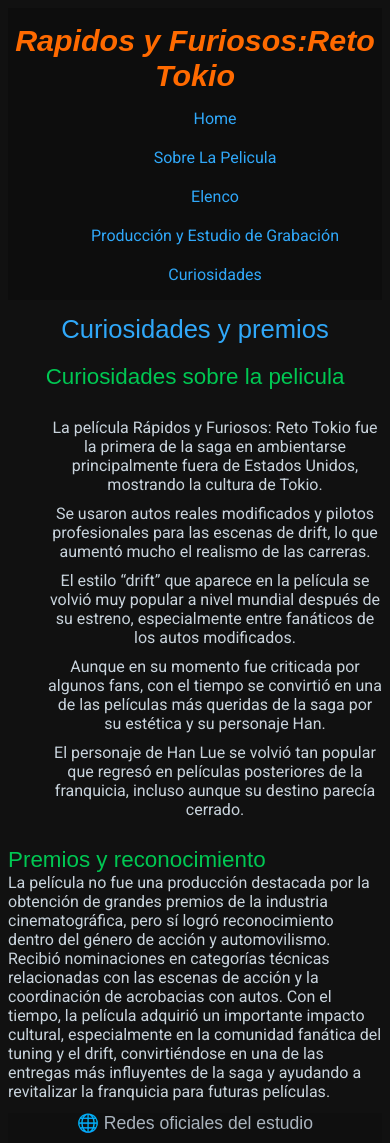
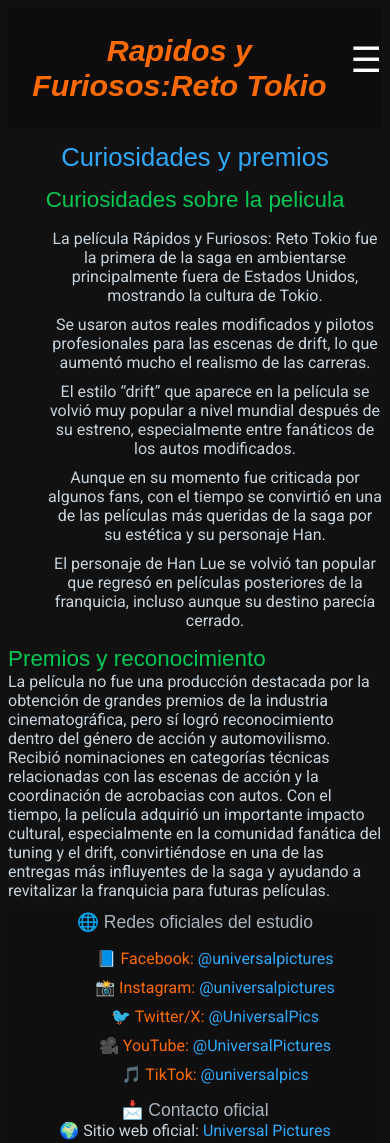
Before and after one commit to Juani-rgb/Pagina-webTP2, a plain HTML site: page contenidos/curiosidades.html in a window 390 px wide. Shown: the top 1143 px of the page. Drawn offline with Linux system fonts and the light colour scheme; a web font is replaced by a local one.

Commit message:
implementacion menu hamburguesa en mobile

```diff
--- a/contenidos/curiosidades.html
+++ b/contenidos/curiosidades.html
@@ -31,8 +31,20 @@
 <body>
 
     <header>
+
+                <input type="checkbox" id="menu">
+
+        <div  class="cabecera-celu">
+        <h1>Rapidos y Furiosos:Reto Tokio</h1>
+
+
+    <label for="menu" class="hamburguesa">
+        &#9776;
+    </label>
+    </div>
+
         <nav>
-             <h1>Rapidos y Furiosos:Reto Tokio</h1>
+
             <ul>
                 <li> <a href="../index.html">Home</a></li>
                 <li> <a href="../contenidos/sobrelapelicula.html">Sobre La Pelicula</a></li>
--- a/estilos/form.css
+++ b/estilos/form.css
@@ -72,7 +72,7 @@
 }
 
 a {
-      color: #1F51FF;
+      color: #30A8F9;
       text-decoration: none;
       }
       h1{
--- a/estilos/general.css
+++ b/estilos/general.css
@@ -69,3 +69,11 @@
 
 
     }
+
+    #menu{
+      display: none;
+    }
+
+  .hamburguesa{
+      display: none;
+    }
--- a/estilos/responsive.css
+++ b/estilos/responsive.css
@@ -77,12 +77,22 @@
     list-style: none;
 }
 
-aside{
+aside h3{
     display: flex;
     flex-direction: column;
     text-align: center;
-    margin-top: 20px;
+
 }
+
+.datos{
+
+    display: flex;
+    flex-direction: column;
+    text-align: center;
+
+}
+
+
 
 form{
     width: 90%;
@@ -112,6 +122,32 @@
 
 }
 
+.hamburguesa{
+    display: block;
+    font-size: 35px;
+    color: white;
+    cursor: pointer;
+    text-align: center;
+    margin-bottom: 15px;
+}
+
+nav{
+    display: none;
+}
+
+#menu:checked ~ nav{
+    display: block !important;
+}
+
+.cabecera-celu{
+    display: flex;
+    justify-content: space-between;
+    align-items: center;
+    width: 100%;
+    padding: 10px;
+}
+
+
 }
 
 
```
Also changed, not shown: contenidos/ProdyEstgrabacion.html (+12 -1 lines), contenidos/elenco.html (+12 -1 lines), contenidos/home.html (+13 -1 lines), contenidos/sobrelapelicula.html (+13 -1 lines), index.html (+11 -0 lines).
